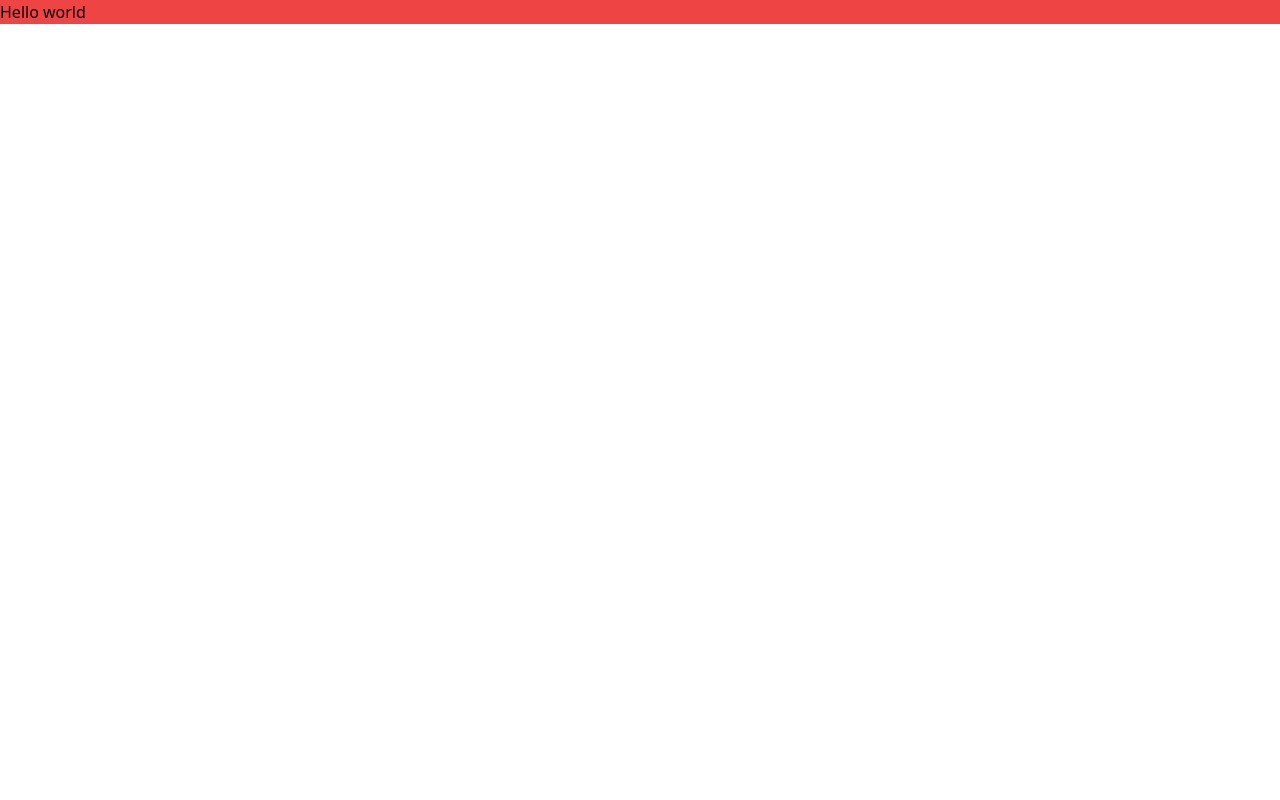
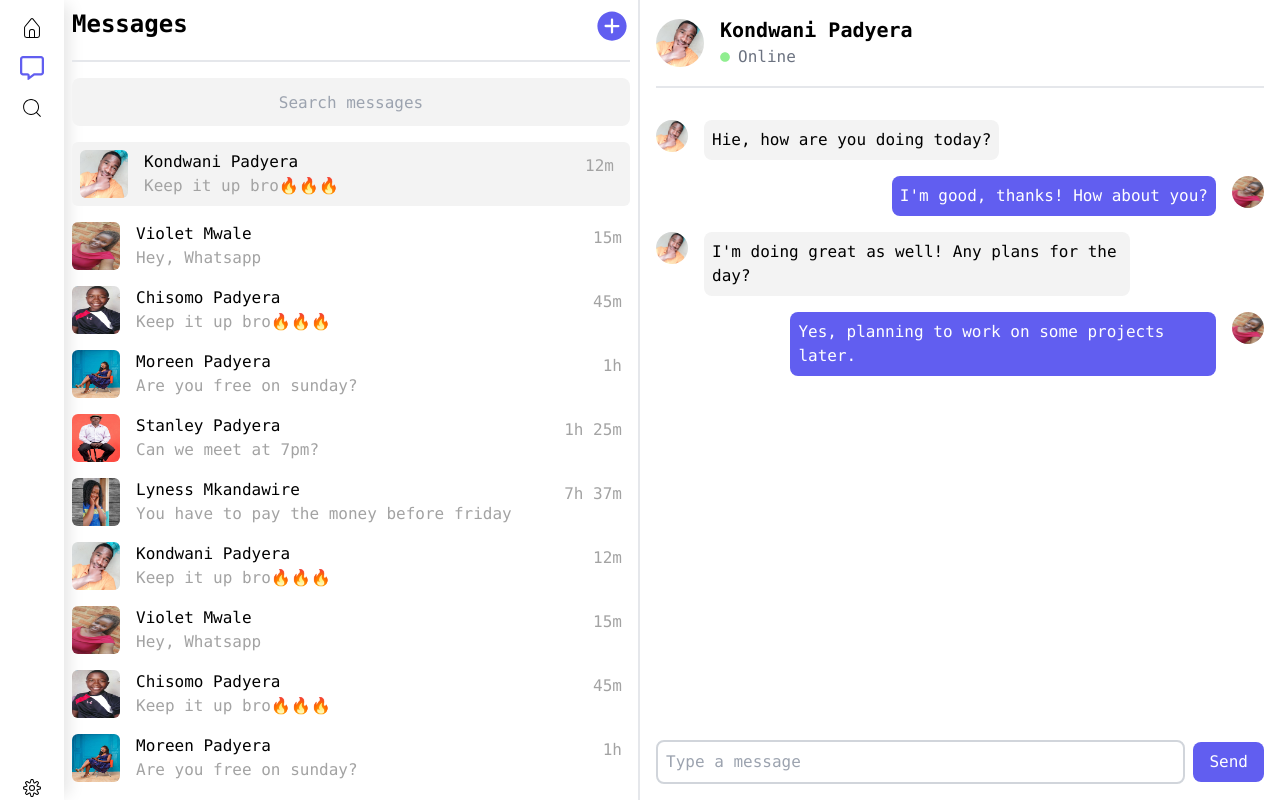
Before and after one commit to KhoTheProgrammer/Web-Chat-App, a React (Create React App) app in the folder apps/client/: page / in a window 1280 px wide. Built offline with nearby package versions, Linux system fonts and the light colour scheme.

Commit message:
Imported and rendered components used to build web chat app inoerder to notice changes

```diff
--- a/apps/client/src/App.js
+++ b/apps/client/src/App.js
@@ -1,10 +1,15 @@
 import React from 'react'
 import Sidebar from './Components/Sidebar'
+import Message from './Components/Message'
+import Conversation from './Components/Conversation'
+
 
 const App = () => {
   return (
-    <div className='bg-red-500'>
-      Hello world
+    <div className='flex w-full'>
+     <Sidebar></Sidebar>
+     <Message></Message>
+     <Conversation></Conversation>
     </div>
   )
 }
```
